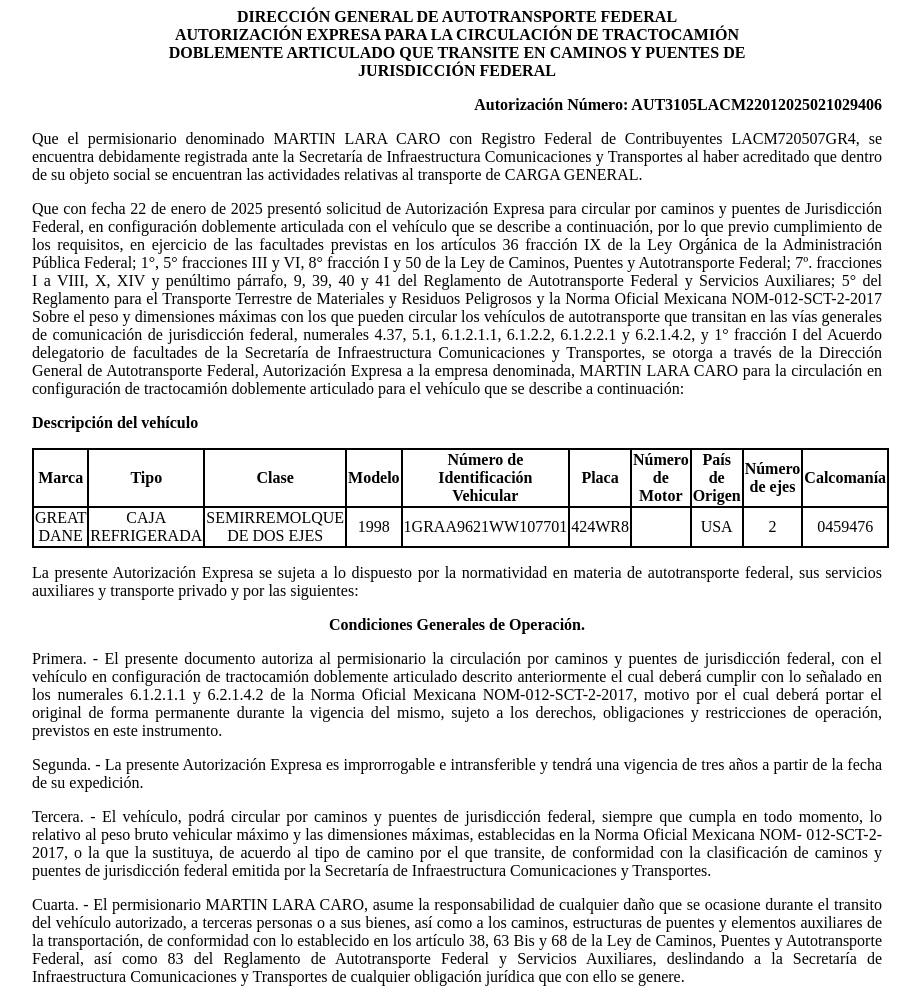
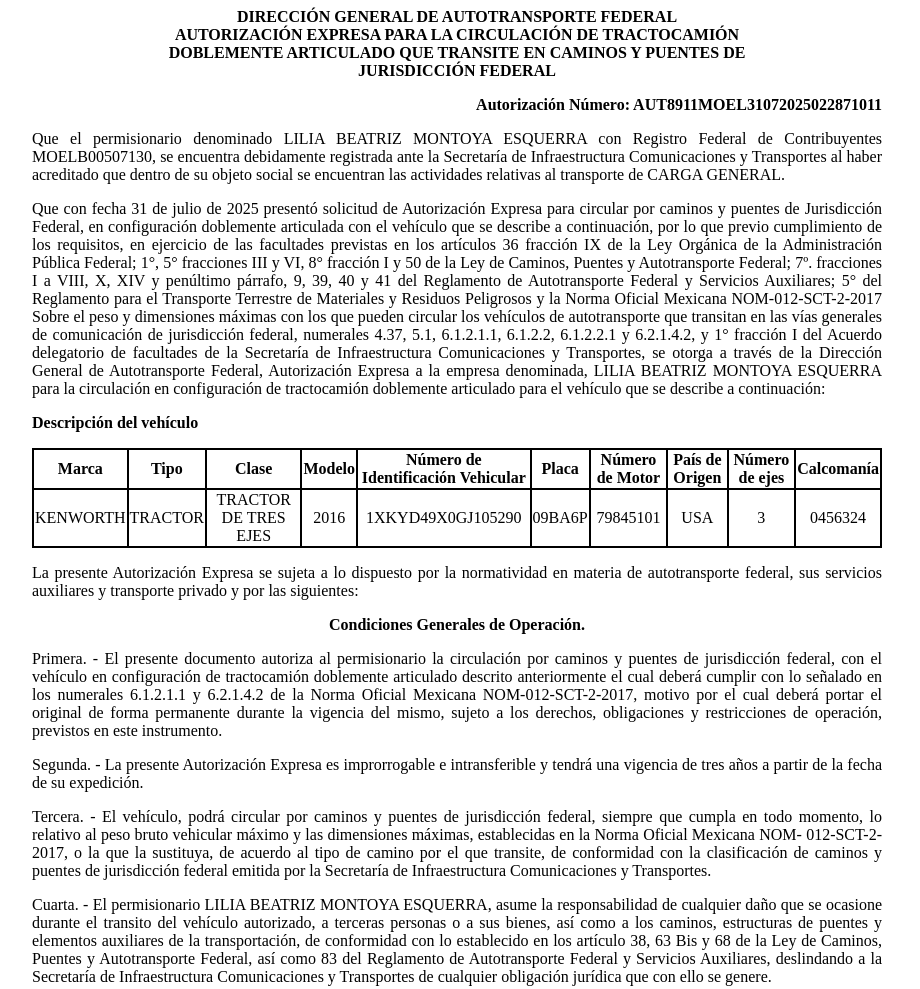
Before and after one commit to app-sct1/ConsultaAutDobleRemolque-folio-0260114, a plain HTML site: page index.html in a window 1280 px wide. Shown: the top 989 px of the page, without its empty margins (183-1103 px from the left). Drawn offline with Linux system fonts and the light colour scheme.

Commit message:
index.html

```diff
--- a/index.html
+++ b/index.html
@@ -75,19 +75,19 @@
 						<p class="sinMargen">DOBLEMENTE ARTICULADO QUE TRANSITE EN CAMINOS Y PUENTES DE</p>
 						<p class="sinMargen">JURISDICCIÓN FEDERAL</p>
 					</div>
-<p class="derechaNegro">Autorización Número: AUT3105LACM22012025021029406</p>
+<p class="derechaNegro">Autorización Número: AUT8911MOEL31072025022871011</p>
 
 					<p class="justificado">Que el permisionario denominado
-						MARTIN LARA CARO con Registro Federal de
-						Contribuyentes LACM720507GR4, se encuentra
+						LILIA BEATRIZ MONTOYA ESQUERRA con Registro Federal de
+						Contribuyentes MOELB00507130, se encuentra
 						debidamente registrada ante la Secretaría de Infraestructura
 						Comunicaciones y Transportes al haber acreditado que dentro de su
 						objeto social se encuentran las actividades relativas al
 						transporte de CARGA GENERAL.</p>
 
 
-					<p class="justificado">Que con fecha 22 de
-						enero de 2025 presentó
+					<p class="justificado">Que con fecha 31 de
+						julio de 2025 presentó
 						solicitud de Autorización Expresa para circular por caminos y
 						puentes de Jurisdicción Federal, en configuración doblemente
 						articulada con el vehículo que se describe a continuación, por lo
@@ -107,7 +107,7 @@
 						facultades de la Secretaría de Infraestructura Comunicaciones y
 						Transportes, se otorga a través de la
 						Dirección General de Autotransporte Federal, Autorización Expresa a la
-						empresa denominada, MARTIN LARA CARO para la
+						empresa denominada, LILIA BEATRIZ MONTOYA ESQUERRA para la
 						circulación en configuración de tractocamión doblemente articulado
 						para el vehículo que se describe a continuación:</p>
 
@@ -128,16 +128,16 @@
 							<th class="borde">Calcomanía</th>
 						</tr>
 						<tr class="borde">
-							<td class="borde">GREAT DANE</td>
-							<td class="borde">CAJA REFRIGERADA</td>
-							<td class="borde">SEMIRREMOLQUE DE DOS EJES</td>
-							<td class="borde">1998</td>
-							<td class="borde">1GRAA9621WW107701</td>
-							<td class="borde">424WR8</td>
-							<td class="borde"></td>
+							<td class="borde">KENWORTH</td>
+							<td class="borde">TRACTOR</td>
+							<td class="borde">TRACTOR DE TRES EJES</td>
+							<td class="borde">2016</td>
+							<td class="borde">1XKYD49X0GJ105290</td>
+							<td class="borde">09BA6P</td>
+							<td class="borde">79845101</td>
 							<td class="borde">USA</td>
-							<td class="borde">2</td>
-							<td class="borde">0459476</td>
+							<td class="borde">3</td>
+							<td class="borde">0456324</td>
 						</tr>
 
 					</tbody></table>
@@ -175,7 +175,7 @@
 						Secretaría de Infraestructura Comunicaciones y Transportes.</p>
 
 					<p class="justificado">Cuarta. - El permisionario
-						MARTIN LARA CARO, asume la responsabilidad de
+						LILIA BEATRIZ MONTOYA ESQUERRA, asume la responsabilidad de
 						cualquier daño que se ocasione durante el transito del vehículo
 						autorizado, a terceras personas o a sus bienes, así como a los
 						caminos, estructuras de puentes y elementos auxiliares de la
```
